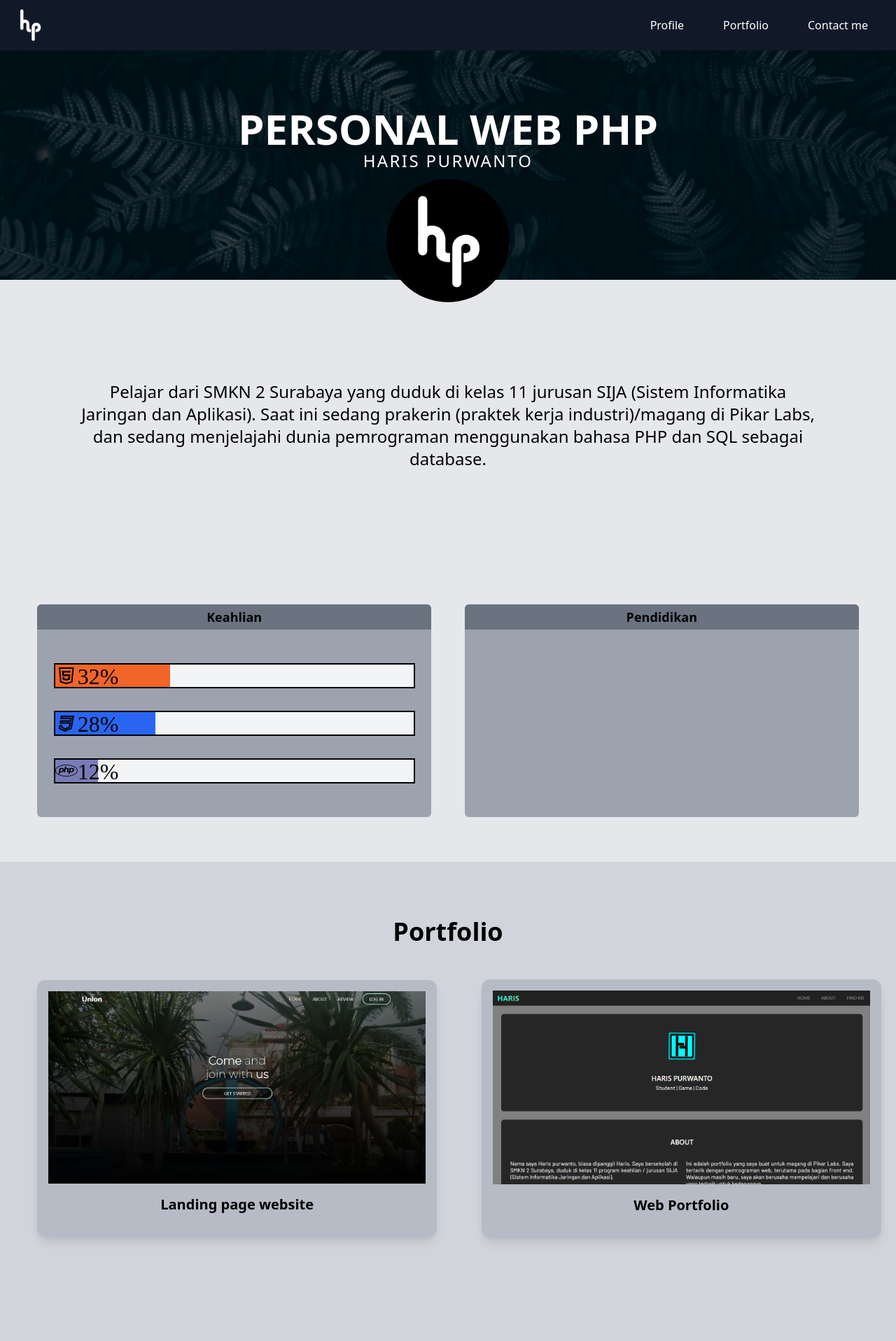
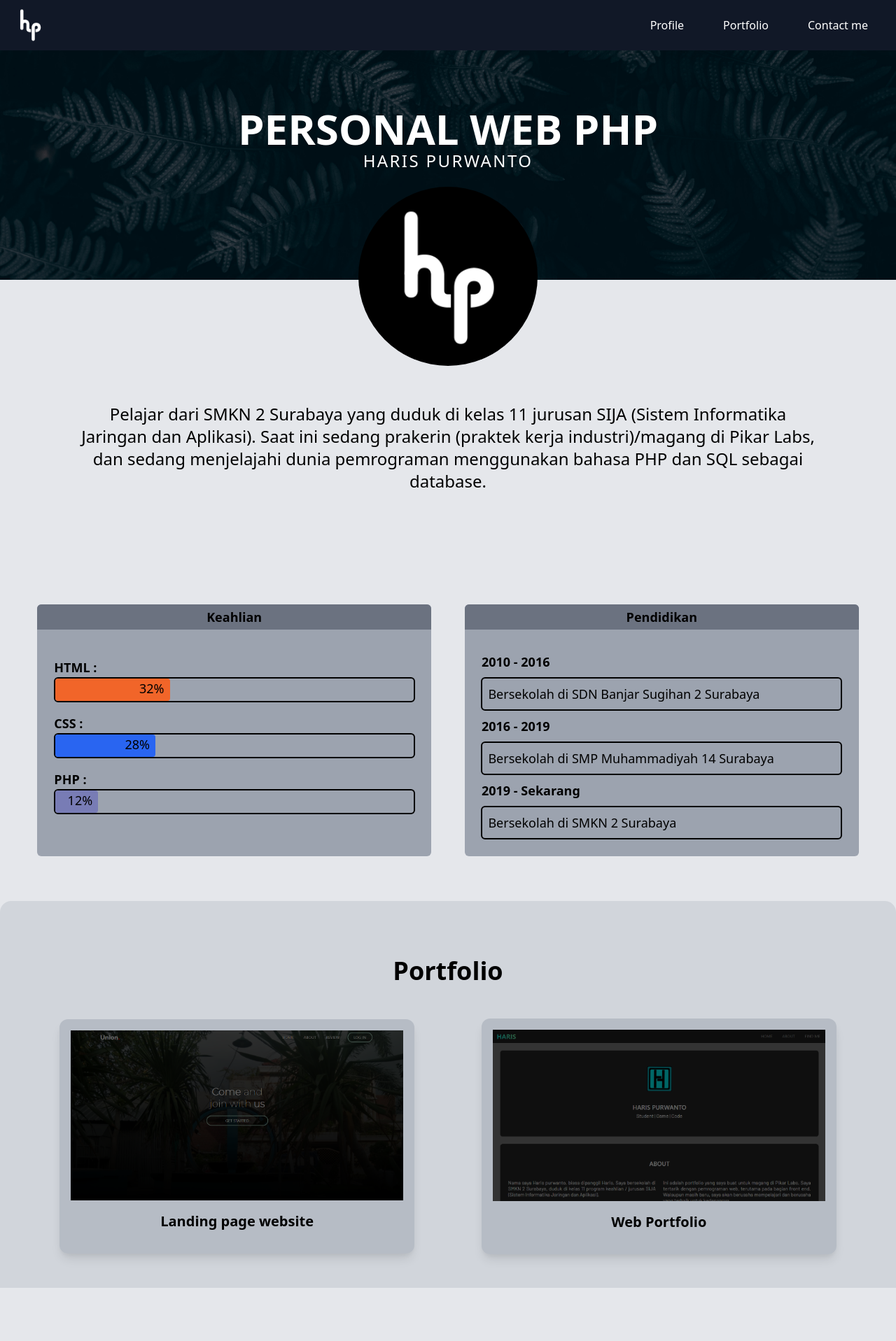
Before and after one commit to Codenameirz/internship-pikarlabs, a PHP site: page /v2.php in a window 1280 px wide. Shown: the top 1917 px of the page at 70% size. Run offline with PHP 8.4, Linux system fonts and the light colour scheme.

Commit message:
Menyelesaikan tampilan v2 dan memunculkan modal setelah mengirim pesan

```diff
--- a/personalweb-php/components/data.php
+++ b/personalweb-php/components/data.php
@@ -84,20 +84,17 @@
                 ],
             'v2' => [
                   [
-                    'logo' => 'lab la-html5',
-                    'lan' => 'HTML',
+                    'lan' => 'HTML : ',
                     'bar' => '32%',
                     'color' => '#F16529'
                   ],
                   [
-                    'logo' => 'lab la-css3',
-                    'lan' => 'CSS',
+                    'lan' => 'CSS : ',
                     'bar' => '28%',
                     'color' => '#2965F1'
                   ],
                   [
-                    'logo' => 'lab la-php',
-                    'lan' => 'PHP & SQL',
+                    'lan' => 'PHP : ',
                     'bar' => '12%',
                     'color' => '#787CB5'
                   ]
@@ -128,7 +125,9 @@
                   'year' => '2020',
                   'url' => 'https://codenameirz.github.io/Landing-page-website/',
                   'preview' => './img/portfolio-1.png',
-                  'imgs' => ''
+                  'descprev' => 'Tampilan awal landing page',
+                  'img' => './img/portfolio-1.2.png',
+                  'descimg' => 'Tampilan menu features dan find me'
                 ],
                 [
                   'id' => '2',
@@ -137,9 +136,16 @@
                   'year' => '2020',
                   'url' => 'https://codenameirz.github.io/Portofolio/',
                   'preview' => './img/portfolio-2.png',
-                  'imgs' => ''
+                  'descprev' => 'Tampilan awal web portfolio',
+                  'img' => './img/portfolio-2.2.png',
+                  'descimg' => 'Tampilan menu about dan find me'
                 ]
           ];
+
+  $modalEmail = [
+            'notif' => 'Berhasil',
+            'message' => 'Pesan telah berhasil terkirim'
+        ];
 
   $footer = [
               'copyright' => '&copy; 2021 Haris purwanto',
--- a/personalweb-php/components/form-email.php
+++ b/personalweb-php/components/form-email.php
@@ -1,11 +1,11 @@
 <section id="<?= $menuNav['nav'][2]['id'];?>">
-    <div class="flex flex-col items-center h-screen">
-        <h1 class="text-2xl md:text-4xl text-center font-bold pt-16 pb-8 md:pt-20"><?= $section[2]['title'];?></h1>
-        <form class="flex flex-col items-center justify-center h-4/6 w-11/12 bg-gray-500 rounded-md" method="POST">
-            <input class="w-11/12 h-8 p-1 md:p-2 m-1 md:m-2 rounded focus:outline-none focus:ring-2 focus:ring-gray-800 placeholder-opacity-50" type="text" name="from" placeholder="Dari">
-            <input class="w-11/12 h-8 p-1 md:p-2 m-1 md:m-2 rounded focus:outline-none focus:ring-2 focus:ring-gray-800 placeholder-opacity-50" type="text" name="subject" placeholder="Subjek email">
-            <textarea class="w-11/12 h-3/5 p-1 md:p-2 m-1 md:m-2 resize-none rounded focus:outline-none focus:ring-2 focus:ring-gray-800 placeholder-opacity-50" name="message" placeholder="Isi email"></textarea>
-            <button class="w-11/12 h-8 rounded-full mt-3 md:mt-1 bg-blue-500 hover:bg-blue-700 focus:outline-none focus:ring focus:ring-black" type="submit" name="submit">Kirim</button>
-        </form>
-    </div>
+	<div class="flex flex-col items-center h-screen">
+		<h1 class="text-2xl md:text-4xl text-center text-black font-bold pt-16 pb-8 md:pt-20"><?= $section[2]['title'];?></h1>
+		<form class="flex flex-col items-center justify-center h-4/6 w-11/12 bg-gray-500 rounded-md" method="POST">
+			<input class="w-11/12 h-8 p-1 md:p-2 m-1 md:m-2 rounded text-black focus:outline-none focus:ring-2 focus:ring-gray-800 placeholder-opacity-50" type="text" required name="from" placeholder="Dari">
+			<input class="w-11/12 h-8 p-1 md:p-2 m-1 md:m-2 rounded text-black focus:outline-none focus:ring-2 focus:ring-gray-800 placeholder-opacity-50" type="text" required name="subject" placeholder="Subjek email">
+			<textarea class="w-11/12 h-3/5 p-1 md:p-2 m-1 md:m-2 text-black resize-none rounded focus:outline-none focus:ring-2 focus:ring-gray-800 placeholder-opacity-50" required name="message" placeholder="Isi email"></textarea>
+			<button class="w-11/12 h-8 rounded-full text-black mt-3 md:mt-1 bg-blue-500 hover:bg-blue-700 focus:outline-none" type="submit" name="submit">Kirim</button>
+		</form>
+	</div>
 </section>
--- a/personalweb-php/components/function.php
+++ b/personalweb-php/components/function.php
@@ -1,6 +1,4 @@
 <?php
-
-	include "data.php";
 
 	if(isset($_POST['submit'])){
 		$to = "purwantoharis499@gmail.com";
@@ -10,6 +8,8 @@
 
 		$mail = 'Dari : '.$from;
 
+		$mailTerkirim = true;
+
 		mail($to, $subject, $message, $mail);
 	}
 
--- a/personalweb-php/components/header.php
+++ b/personalweb-php/components/header.php
@@ -5,6 +5,8 @@
 	<meta name="viewport" content="width=device-width, initial-scale=1.0">
 	<link rel="stylesheet" href="https://unpkg.com/tailwindcss@^2/dist/tailwind.min.css">
 	<link rel="stylesheet" href="https://maxst.icons8.com/vue-static/landings/line-awesome/line-awesome/1.3.0/css/line-awesome.min.css">
+	<link rel="stylesheet" href="https://unpkg.com/swiper/swiper-bundle.css" />
+	<link rel="stylesheet" href="https://unpkg.com/swiper/swiper-bundle.min.css" />
 	<script src="https://unpkg.com/swiper/swiper-bundle.js"></script>
 	<script src="https://unpkg.com/swiper/swiper-bundle.min.js"></script>
 	<script src="script.js"></script>
--- a/personalweb-php/index.php
+++ b/personalweb-php/index.php
@@ -14,8 +14,8 @@
 			<div class="bg-black m-auto w-11/12">
 				<img class="h-auto w-full m-auto opacity-100 group-hover:opacity-40 transition duration-500" src="<?= $prev['img'];?>" alt="">
 			</div>
-			<h1 class="text-center text-lg md:text-xl lg:text-2xl font-bold md:p-4"><?= $prev['h1'];?></h1>
-			<p class="text-center text-sm md:text-base lg:text-lg font-light md:p-4"><?= $prev['caption'];?></p>
+			<h1 class="text-center text-black text-lg md:text-xl lg:text-2xl font-bold md:p-4"><?= $prev['h1'];?></h1>
+			<p class="text-center text-black text-sm md:text-base lg:text-lg font-light md:p-4"><?= $prev['caption'];?></p>
 		</a>
 	</div>
 <?php endforeach;?>
--- a/personalweb-php/script.js
+++ b/personalweb-php/script.js
@@ -19,8 +19,14 @@ function topFunction(){
 function showModal(){
   document.getElementById("modal").style.display = 'block';
 }
-function closeModal(){
-  document.getElementById("modal").style.display = 'none';
+function closeModal(id){
+  document.getElementById(id).style.display = 'none';
 }
 
 //Carousel
+var swiper = new Swiper('.swiper-container', {
+  navigation: {
+    nextEl: '.swiper-button-next',
+    prevEl: '.swiper-button-prev',
+  },
+})
--- a/personalweb-php/v2.php
+++ b/personalweb-php/v2.php
@@ -1,32 +1,44 @@
 <?php
+
   include "components/header.php";
+  include "components/navbar.php";
   include "components/data.php";
-    include "components/navbar.php";
+  include "components/function.php";
+
+  if(!isset($mailTerkirim)){
+    $mailTerkirim = null;
+  }
+
+  if($mailTerkirim == true){
+    include "components/modal-email.php";
+  }
 ?>
+
 
 <section id="<?= $menuNav['nav'][0]['id'];?>">
   <div class="bg-gray-200 h-screen">
-    <div class="flex flex-col items-center justify-center h-3/6 bg-center bg-cover bg-no-repeat m-auto" style="background-image: url(<?= $jumbotron['bgimg'];?>);">
+    <div class="flex flex-col items-center justify-center h-1/2 bg-center bg-cover bg-no-repeat m-auto" style="background-image: url(<?= $jumbotron['bgimg'];?>);">
       <h1 class="text-white text-center text-3xl md:text-6xl font-bold uppercase"><?= $jumbotron['head'][0]['text'];?></h1>
       <h2 class="text-white text-center text-xl md:text-2xl tracking-widest font-light uppercase"><?= $jumbotron['head'][1]['text'];?></h2>
-        <div class="absolute top-64 float-center md:float-left">
-            <img class="h-36 md:h-44 w-36 md:w-44 rounded-full" src="<?= $profile['img'];?>" alt="">
+        <div class="absolute top-60 sm:top-60 md:top-80 lg:top-1/3 float-center md:float-left">
+          <img class="h-36 md:h-44 lg:h-64 w-36 md:w-44 lg:w-64 rounded-full" src="<?= $profile['img'];?>" alt="">
         </div>
     </div>
-    <div class="w-10/12 h-full m-auto text-center py-36">
-      <p class="font-light text-lg md:text-2xl"><?= $profile['desc'];?></p>
+    <div class="w-10/12 h-full m-auto text-center py-36 lg:py-44">
+      <p class="font-light text-black text-lg md:text-2xl"><?= $profile['desc'];?></p>
     </div>
   </div>
-  <div class="grid md:grid-cols-2 h-auto w-11/12 m-auto py-16 gap-x-12 gap-y-8">
+  <div class="grid lg:grid-cols-2 h-auto w-11/12 m-auto py-16 gap-x-12 gap-y-8">
     <div class="box-content h-auto w-full bg-gray-400 rounded-md">
-      <h1 class="text-center text-lg font-bold py-1 bg-gray-500 rounded-t-md"><?= $profile['menu'][0]['title'];?></h1>
+      <h1 class="text-center text-lg text-black font-bold py-1 bg-gray-500 rounded-t-md"><?= $profile['menu'][0]['title'];?></h1>
       <div class="py-8">
         <?php foreach($skill['v2'] as $sv2):?>
-        <div class="py-4">
-          <div class="w-11/12 h-9 m-auto border-2 border-black">
-            <div class="bg-gray-100">
-              <div class="h-8" style="width: <?= $sv2['bar'];?>; background-color: <?= $sv2['color'];?>;">
-                <div class="text-sm text-right <?= $sv2['logo'];?>" style="font-size: 32px;" ><?= $sv2['bar'];?></div>
+          <div class="py-2">
+            <h1 class="pl-4 sm:pl-6 md:pl-6 text-lg text-black font-semibold"><?= $sv2['lan'];?></h1>
+            <div class="w-11/12 h-9 m-auto border-2 border-black rounded-md">
+              <div class="bg-gray-400 rounded-md">
+                <div class="h-8 rounded" style="width: <?= $sv2['bar'];?>; background-color: <?= $sv2['color'];?>;">
+                  <p class="text-lg text-black text-right pr-2"><?= $sv2['bar'];?></p>
                 </div>
               </div>
             </div>
@@ -35,22 +47,32 @@
       </div>
     </div>
     <div class="box-content h-auto w-full bg-gray-400 rounded-md">
-      <h1 class="text-center text-lg font-bold py-1 bg-gray-500 rounded-t-md"><?= $profile['menu'][1]['title'];?></h1>
+      <h1 class="text-center text-black text-lg font-bold py-1 bg-gray-500 rounded-t-md"><?= $profile['menu'][1]['title'];?></h1>
+        <div class="py-6">
+          <?php foreach($education as $edu):?>
+            <h1 class="pl-4 sm:pl-6 md:pl-6 py-2 text-lg text-black font-semibold"><?= $edu['year'];?></h1>
+            <div class="w-11/12 h-auto m-auto border-2 border-black rounded-md">
+              <p class="p-2 text-black text-base md:text-lg text-medium"><?= $edu['school'];?></p>
+            </div>
+          <?php endforeach;?>
+      </div>
     </div>
   </div>
 </section>
 
 <section id="<?= $menuNav['nav'][1]['id'];?>">
-<div class="flex flex-col items-center bg-gray-300 h-full md:h-screen">
-  <h1 class="text-2xl md:text-4xl text-center font-bold pt-16 md:pt-20"><?= $section[1]['title'];?></h1>
-    <div class="grid md:grid-cols-2 w-11/12 py-12 gap-x-4 md:gap-x-24 gap-y-8 items-center justify-between">
+<div class="flex flex-col items-center bg-gray-300 h-full rounded-t-2xl">
+  <h1 class="text-2xl md:text-4xl text-center text-black font-bold pt-16 md:pt-20"><?= $section[1]['title'];?></h1>
+    <div class="grid md:grid-cols-2 w-11/12 py-12 gap-x-4 lg:gap-x-8 gap-y-8 items-center justify-between">
       <?php foreach($portfolio as $port):?>
-        <div class="group box-content h-auto p-4 w-full bg-gray-400 hover:bg-gray-500 bg-opacity-50 m-auto rounded-md md:rounded-xl cursor-pointer transform lg:hover:-translate-y-1 transition duration-300 shadow-lg hover:shadow-none">
+        <a href="">
+          <div class="group box-content h-auto p-4 w-10/12 bg-gray-400 hover:bg-gray-500 bg-opacity-50 m-auto rounded-md md:rounded-xl cursor-pointer transform lg:hover:-translate-y-1 transition duration-300 shadow-lg hover:shadow-none">
             <div class="bg-black m-auto">
-            <img class="h-auto w-full m-auto opacity-100 group-hover:bg-opacity-50 transition duration-500" src="<?= $port['preview'];?>" alt="">
+              <img class="h-auto w-full m-auto opacity-40 group-hover:opacity-100 transition duration-500" src="<?= $port['preview'];?>" alt="">
             </div>
-          <h1 class="text-center text-xl font-bold p-4"><?= $port['name'];?></h1>
+            <h1 class="text-center text-black text-xl font-bold p-4"><?= $port['name'];?></h1>
           </div>
+        </a>
       <?php endforeach;?>
     </div>
   </div>
```
Also changed, not shown: personalweb-php/components/modal-email.php (added, +12 -0 lines), personalweb-php/components/modal.php (+9 -1 lines), personalweb-php/components/portfolio.php (deleted, +0 -17 lines), personalweb-php/portfolio.php (added, +25 -0 lines), personalweb-php/v1.php (+22 -13 lines), personalweb-php/img/portfolio-1.2.png (added), personalweb-php/img/portfolio-2.2.png (added). Lines whose indentation alone changed are shown as unchanged.
